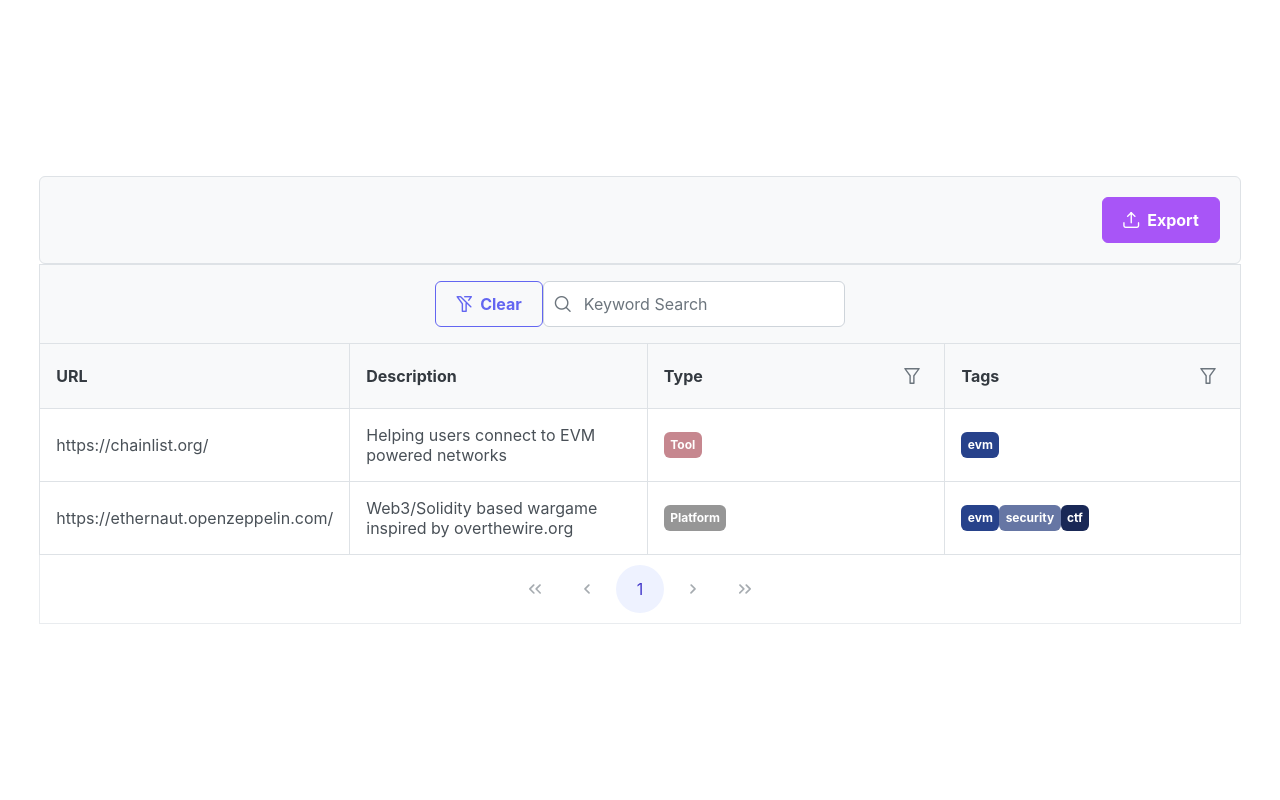
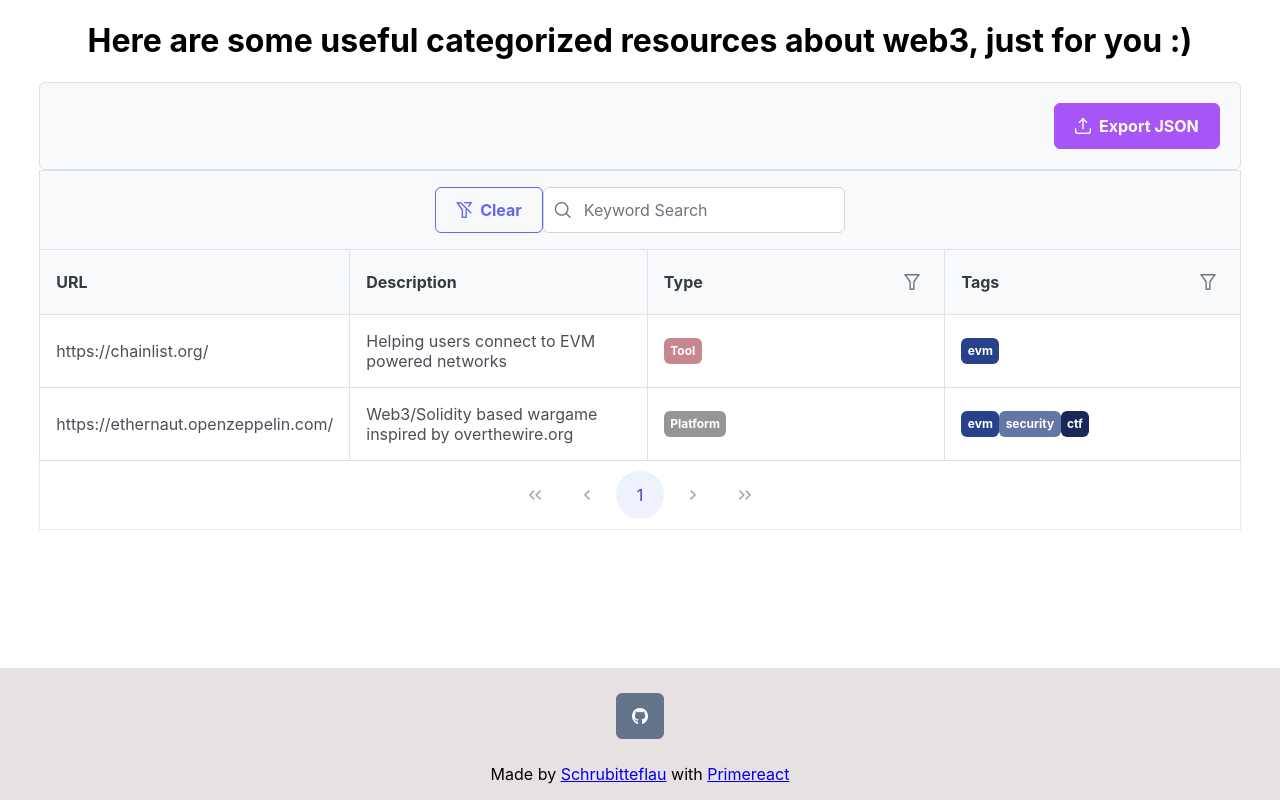
Before and after one commit to Schrubitteflau/web3-resources, a React (Create React App) app: page / in a window 1280 px wide. Built offline with nearby package versions, Linux system fonts and the light colour scheme.

Commit message:
improvements

```diff
--- a/src/App.css
+++ b/src/App.css
@@ -2,19 +2,7 @@
   text-align: center;
 }
 
-.App-logo {
-  height: 40vmin;
-  pointer-events: none;
-}
-
-@media (prefers-reduced-motion: no-preference) {
-  .App-logo {
-    animation: App-logo-spin infinite 20s linear;
-  }
-}
-
 .App-header {
-  min-height: 100vh;
   display: flex;
   flex-direction: column;
   align-items: center;
@@ -23,15 +11,12 @@
   color: white;
 }
 
-.App-link {
-  color: #61dafb;
+.App-footer {
+  position: fixed;
+  left: 0;
+  bottom: 0;
+  width: 100%;
+  background-color: rgb(231, 225, 225);
+  color: black;
+  text-align: center;
 }
-
-@keyframes App-logo-spin {
-  from {
-    transform: rotate(0deg);
-  }
-  to {
-    transform: rotate(360deg);
-  }
-}
--- a/src/App.tsx
+++ b/src/App.tsx
@@ -1,13 +1,40 @@
 import React from 'react';
+import { Button } from 'primereact/button';
 import Table from './components/Table';
+
 import './App.css';
+
+interface ExternalLinkProps {
+  href: string;
+  children: JSX.Element | string;
+}
+
+function ExternalLink({href, children}: ExternalLinkProps): JSX.Element {
+  return (
+    <a href={href} target="_blank" rel="noreferrer">
+      {children}
+    </a>
+  );
+}
 
 function App() {
   return (
     <div className="App">
+      <h1>Here are some useful categorized resources about web3, just for you :)</h1>
       <header className="App-header">
         <Table></Table>
       </header>
+
+      <footer className="App-footer">
+        <h6>
+          <ExternalLink href="https://github.com/Schrubitteflau/web3-resources">
+            <Button icon="pi pi-github" severity="secondary" aria-label="GitHub" />
+          </ExternalLink>
+        </h6>
+        <p>
+          Made by <ExternalLink href="https://github.com/Schrubitteflau">Schrubitteflau</ExternalLink> with <ExternalLink href="https://primereact.org/datatable/">Primereact</ExternalLink>
+        </p>
+      </footer>
     </div>
   );
 }
--- a/src/components/Table.tsx
+++ b/src/components/Table.tsx
@@ -76,8 +76,7 @@
         return <Tag value={tag} style={{background: getColorOfTag(tag)}} />;
     };
 
-    const typeBodyTemplate = (row: Resource) => {
-        const type: string = row.type;
+    const typeBodyTemplate = ({ type }: Resource) => {
         return <Tag value={getLabelOfType(type)} style={{background: getColorOfType(type)}} />;
     }
 
@@ -97,7 +96,15 @@
     };
 
     const rightToolbarTemplate = () => {
-        return <Button label="Export" icon="pi pi-upload" className="p-button-help" onClick={() => alert("NOT IMPLEMENTED YET")} />;
+        const href: string = `data:text/json;charset=utf-8,${encodeURIComponent(JSON.stringify(RESOURCES))}`;
+        return (
+            <a href={href} download="resources.json">
+                <Button
+                    label="Export JSON" icon="pi pi-upload"
+                    className="p-button-help"
+                />
+            </a>
+        );
     };
 
     const header = renderHeader();
```
